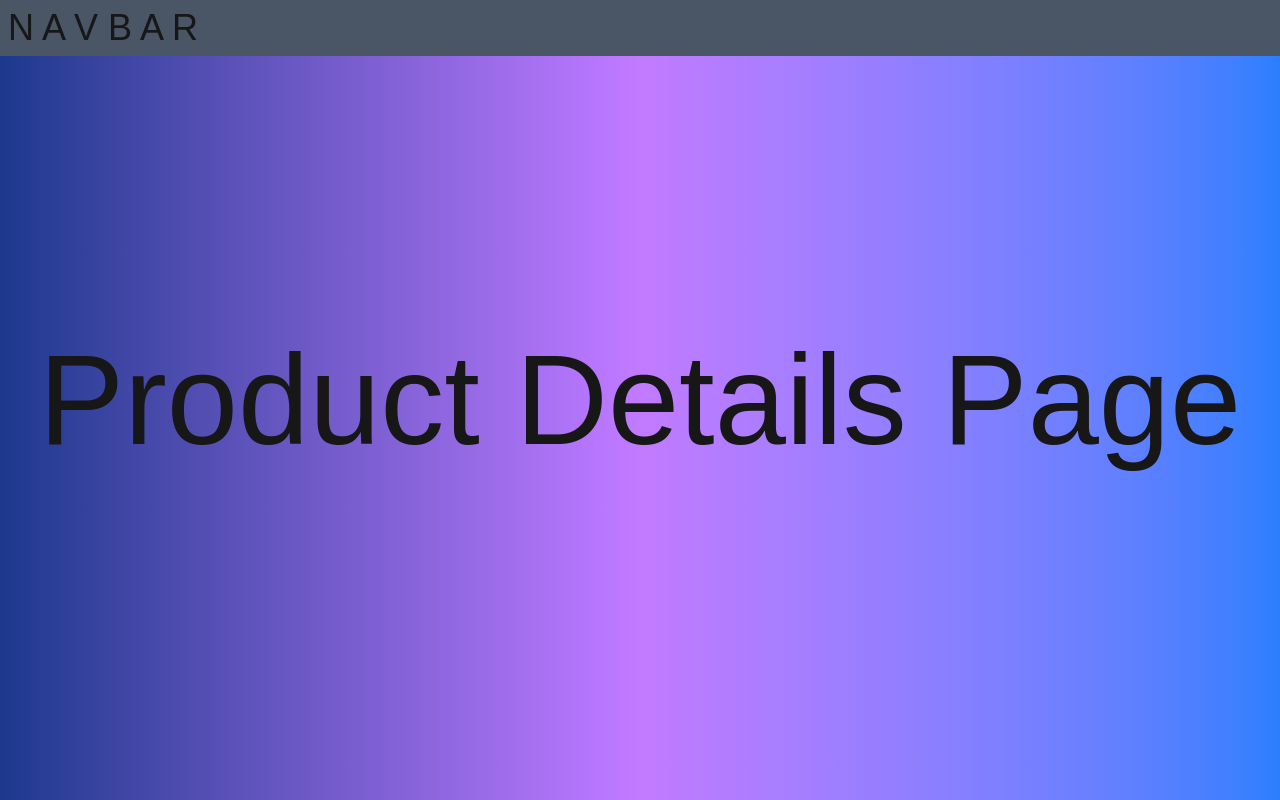
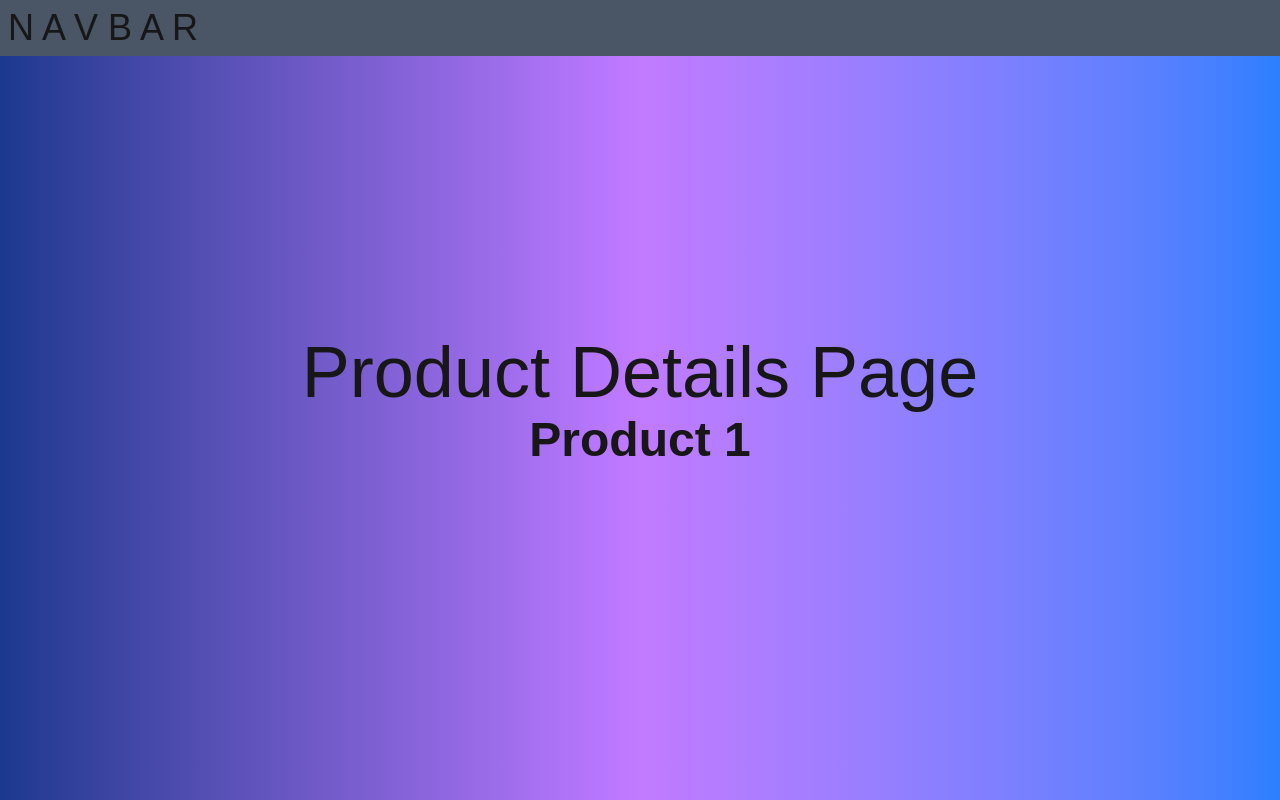
Before and after one commit to 17Swagat/Mulhite_LLM_Interface, a Next.js app: page /products/1 in a window 1280 px wide. Built offline with nearby package versions, Linux system fonts and the light colour scheme.

Commit message:
Dynamic Routes -> Using Received parameters

```diff
--- a/src/app/products/[productId]/page.tsx
+++ b/src/app/products/[productId]/page.tsx
@@ -1,7 +1,8 @@
-export default function ProductIdPage() {
+export default function ProductIdPage({params} : {params: {productId: string}}) {
     return (
         <div className="h-screen w-screen flex flex-col gap-2 items-center justify-center bg-gradient-to-r from-blue-900 via-purple-400 to-blue-500">
-            <h1 className="text-9xl">Product Details Page</h1>
+            <h1 className="text-7xl">Product Details Page</h1>
+            <h2 className="text-5xl font-bold">Product {params.productId}</h2>
         </div>
     )
 }
--- a/src/app/products/page.tsx
+++ b/src/app/products/page.tsx
@@ -16,7 +16,7 @@ export default function ProductsPage() {
                 </h2>
             <h2 className="text-5xl bg-blue-400">
 
-                <Link href='/products/2'>
+                <Link href='/products/3'>
                 Product 3
                 </Link>
             </h2>
```
